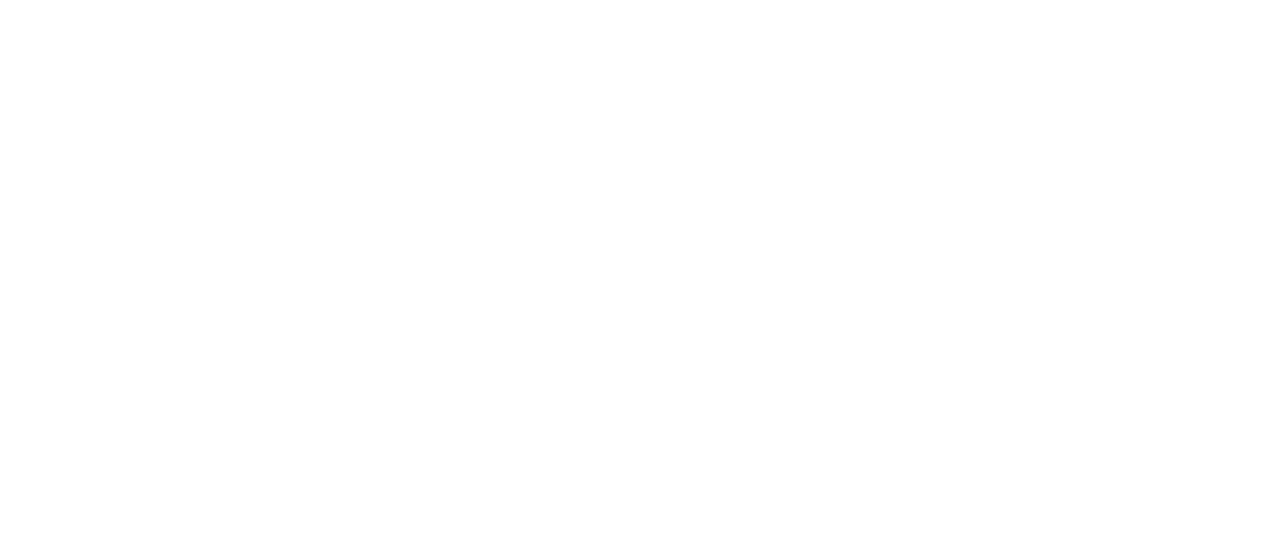
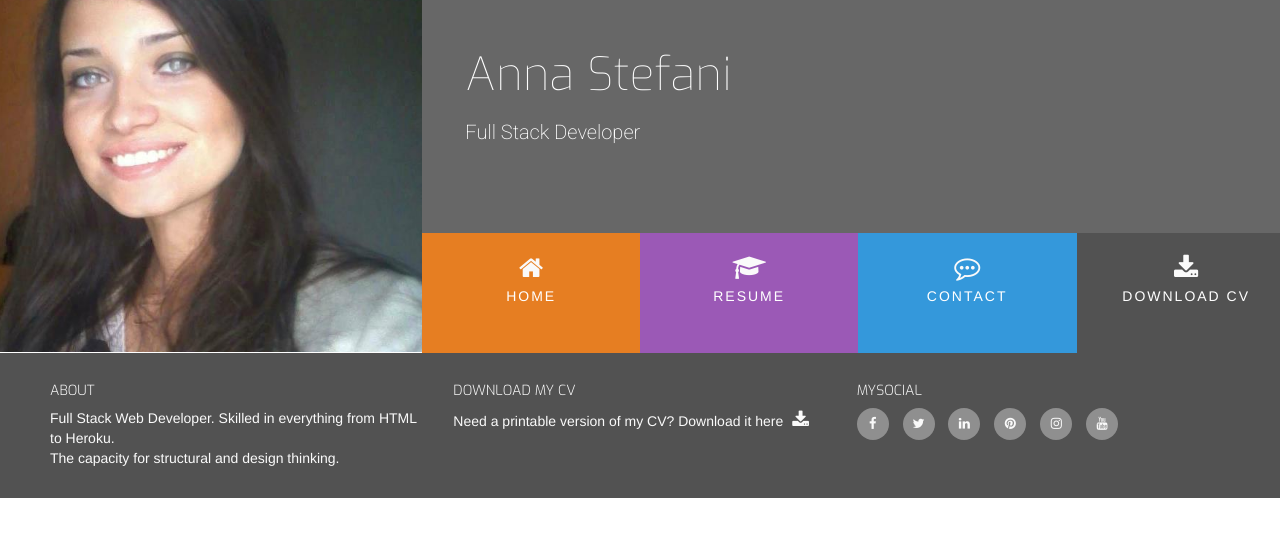
Before and after one commit to Anna-Stefani/cv-header-footer, a plain HTML site: page index.html in a window 1280 px wide. Drawn offline with nearby package versions, Linux system fonts and the light colour scheme.

Commit message:
created the header and footer structures

```diff
--- a/assets/css/style.css
+++ b/assets/css/style.css
@@ -0,0 +1,208 @@
+@import url('https://fonts.googleapis.com/css?family=Roboto:100,200,300,400,500,600,700|Exo:100,200,300,400,500,600,700');
+
+/*----------------------------------------------------------------------------Colors*/
+.bg-color-name-title {
+    background-color: #676767;
+}
+
+.bg-color-three-reasons {
+    background-color: #ffffff;
+}
+
+.ui-menu-color-home {
+    background-color: #e67e22;
+}
+
+.ui-menu-color-resume {
+    background-color: #9b59b6;
+}
+
+.ui-menu-color-contact {
+    background-color: #3498db;
+}
+
+.ui-menu-color-download {
+    background-color: #525252;
+}
+
+/*----------------------------------------------------------------------------Special Padding/Margins/Text*/
+
+
+h1,
+h2,
+h3,
+h4 {
+    margin: 0;
+}
+
+
+.uppercase {
+    text-transform: uppercase;
+}
+
+.general-sub {
+    font-family: "Exo" ,sans-serif;
+    font-weight: 300;
+    color: #fafafa;
+}
+
+.inline-block {
+    display: inline-block;
+}
+
+.section-column {
+    padding: 0 30px 30px;
+    float: none;
+    display: table-cell;
+}
+
+.row-table {
+    display: table;
+}
+
+.section-heading {
+    font-family: "Exo" ,sans-serif;
+    font-weight: 300;
+    margin-top: 25px;
+    margin-bottom: 40px;
+}
+
+/*----------------------------------------------------------------------------Heading*/
+
+header {
+    margin: 0;
+}
+
+.heading {
+    margin-left: 5%;
+}
+
+.logo {
+    background-image: url("../images/Anna.jpg");
+    background-position: center;
+    background-repeat: no-repeat;
+    background-size: cover;
+    min-height: 352px;
+    transition: all .5s ease-in-out;
+    -o-transition: all .5s ease-in-out;
+    -moz-transition: all .5s ease-in-out;
+    -webkit-transition: all .5s ease-in-out;
+}
+
+.name {
+    font-family: "Exo", sans-serif;
+    font-weight: 100;
+    font-size: 46px;
+    margin-top: 50px;
+    color: #ffffff;
+}
+
+.title {
+    font-family: "Roboto", sans-serif;
+    font-weight: 200;
+    font-size: 20px;
+    margin-top: 20px;
+    margin-bottom: 90px;
+    color: #ffffff;
+}
+
+#nav {
+    margin: 0;
+}
+
+#nav li{
+    padding: 0;
+}
+
+.menuitem {
+    height: 120px;
+    text-align: center;
+    padding: 0;
+}
+
+.menuitem a{
+    width: 100%;
+    text-decoration: none;
+    color: #ffffff;
+    height: 120px;
+}
+
+.menuitem a i{
+    padding-top: 22px;
+    display: block;
+    color: #fafafa;
+    font-size: 26px;
+}
+
+.menuitem span{
+    display: block;
+    width: 100%;
+    padding-top: 5px;
+    text-align: center;
+    text-transform: uppercase;
+    font-size: 14px;
+    font-weight: 300;
+    letter-spacing: 2px;
+}
+
+
+/*----------------------------------------------------------------------------Hover.css*/
+
+.hvr-sweep-to-bottom:before {
+    background: rgba(0,0,0,0.2);
+    height: 120px;
+
+}
+
+
+/*----------------------------------------------------------------------------Footer*/
+
+footer {
+    background-color: #525252;
+    color: #fafafa;
+    min-height: 120px;
+    margin: 0;
+}
+
+footer .cv-pdf {
+    color: #fafafa;
+    text-align: center;
+    font-size: 18px;
+    padding-left: 5px;
+}
+
+footer .cv-pdf i:hover {
+    color: #e84610;
+    transition: all 0.35s ease-in-out;
+    -moz-transition: all 0.35s ease-in-out;
+    -webkit-transition: all 0.35s ease-in-out;
+    -o-transition: all 0.35s ease-in-out;
+}
+
+.social-links {
+    padding-bottom: 15px;
+}
+
+.social-links li a i {
+    width: 32px;
+    height: 32px;
+    padding: 12px 0;
+    border-radius: 50%;
+    font-size: 13px;
+    line-height: 7px;
+    text-align: center;
+    color: #fafafa;
+    background: #8f8f8f;
+    transition: all 0.35s ease-in-out;
+    -moz-transition: all 0.35s ease-in-out;
+    -webkit-transition: all 0.35s ease-in-out;
+    -o-transition: all 0.35s ease-in-out;
+}
+
+.social-links li a i:hover {
+    background: #e84610;
+}
+
+#footer-details {
+    margin: 20px;
+}
--- a/index.html
+++ b/index.html
@@ -3,16 +3,71 @@
 <head>
         <link rel="stylesheet" href="https://stackpath.bootstrapcdn.com/bootstrap/3.3.7/css/bootstrap.min.css" type="text/css" />
         <link rel="stylesheet" href="https://stackpath.bootstrapcdn.com/font-awesome/4.7.0/css/font-awesome.min.css" type="text/css" />
+        <link rel="stylesheet" href="https://cdnjs.cloudflare.com/ajax/libs/hover.css/2.3.1/css/hover-min.css" type="text/css" />
+        <link rel="stylesheet" href="assets/css/style.css" type="text/css" />
 </head>
 <body>
-    <header>
 
-    </header>
     <section>
+        <div class="row">
+            <a href="index.html">
+                <div class="col-md-4 logo"></div>
+            </a>
+            <div class="col-md-8">
+                <div class="row bg-color-name-title">
+                    <div class="heading">
+                        <h1 class="name">Anna Stefani</h1>
+                        <h2 class="title">Full Stack Developer</h2>
+                    </div>
+                </div>
+                <div class="row">
+                    <ul id="nav" class="list-inline clearfix">
+                        <li class="col-xs-6 col-sm-3 ui-menu-color-home menuitem">
+                            <a href="#" class="hvr-sweep-to-bottom"><i class="fa fa-home" aria-hidden="true"></i><span>Home</span></a>
+                        </li>
+                         <li class="col-xs-6 col-sm-3 ui-menu-color-resume menuitem">
+                            <a href="#" class="hvr-sweep-to-bottom"><i class="fa fa-graduation-cap" aria-hidden="true"></i><span>Resume</span></a>
+                        </li>
+                         <li class="col-xs-6 col-sm-3 ui-menu-color-contact menuitem">
+                            <a href="#" class="hvr-sweep-to-bottom"><i class="fa fa-commenting-o" aria-hidden="true"></i><span>Contact</span></a>
+                        </li>
+                         <li class="col-xs-6 col-sm-3 ui-menu-color-download menuitem">
+                            <a href="#" class="hvr-sweep-to-bottom"><i class="fa fa-download" aria-hidden="true"></i><span>Download CV</span></a>
+                        </li>
+                    </ul>
+                </div>
+            </div>
+        </div>
+    </section>
 
-    </section>
-    <footer>
-
+    <footer class="container-fluid">
+        <div id="footer-details" class="row">
+            <div class="col-sm-4">
+                <h5 class="uppercase general-sub">About</h5>
+                <p class="inline-block">
+                    Full Stack Web Developer. Skilled in everything from HTML to Heroku.
+                    <br>The capacity for structural and design thinking.
+                </p>
+            </div>
+            <div class="col-sm-4">
+                <h5 class="uppercase general-sub">Download My CV</h5>
+                <p class="inline-block">
+                    Need a printable version of my CV? Download it here
+                    <a href="#" class="cv-pdf"><i class="fa fa-download" aria-hidden="true"></i></a>
+                </p>
+            </div>
+            <div class="col-sm-4">
+                <h5 class="uppercase general-sub">MySocial</h5>
+                <ul class="list-inline social-links">
+                    <li><a target="_blank" href="#"><i class="fa fa-facebook"></i></a></li>
+                    <li><a target="_blank" href="#"><i class="fa fa-twitter"></i></a></li>
+                    <li><a target="_blank" href="#"><i class="fa fa-linkedin"></i></a></li>
+                    <li><a target="_blank" href="#"><i class="fa fa-pinterest"></i></a></li>
+                    <li><a target="_blank" href="#"><i class="fa fa-instagram"></i></a></li>
+                    <li><a target="_blank" href="#"><i class="fa fa-youtube"></i></a></li>
+                </ul>
+            </div>
+        </div>
     </footer>
 </body>
 
```
Also changed, not shown: bla.html (added, +12 -0 lines), assets/images/Anna.jpg (added).
